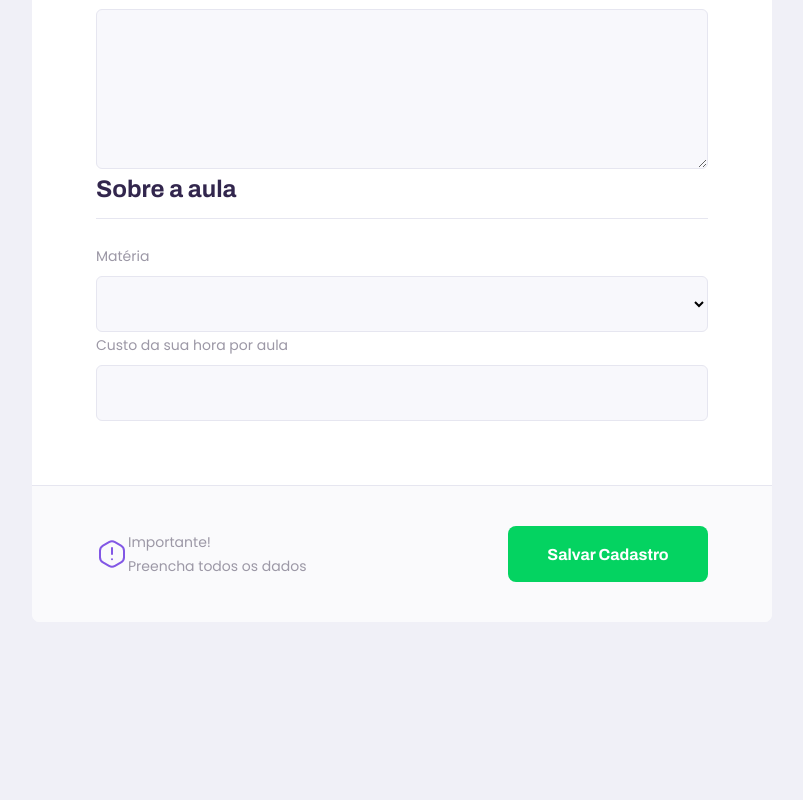
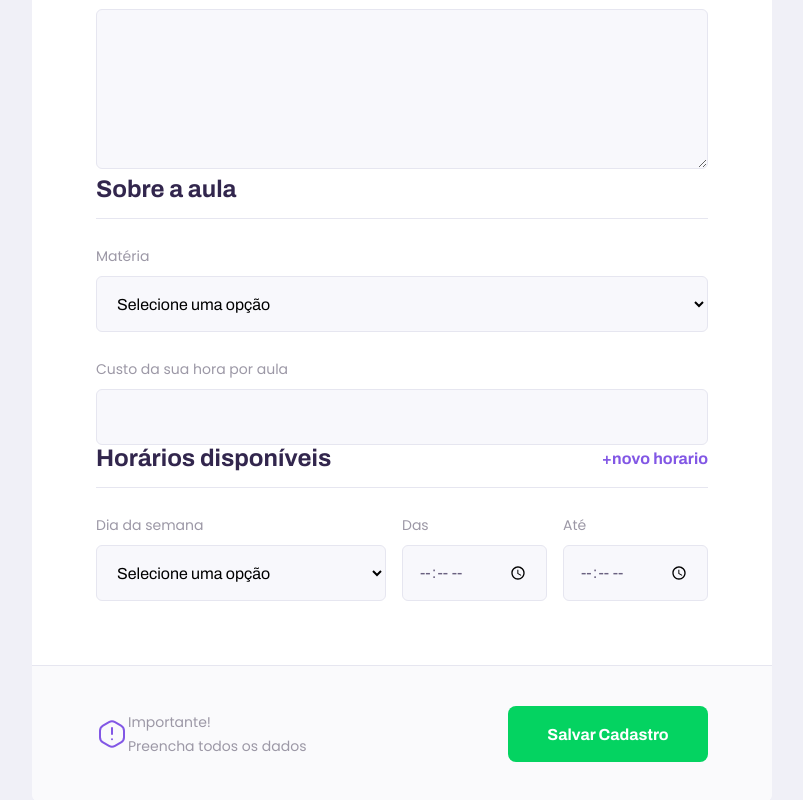
Before and after one commit to VictorDegaspari/NLW, a React (Create React App) app: page /give-classes in a window 1280 px wide. Shown: the part 782-1582 px from the top of the page, without its empty margins (238-1041 px from the left). Before the commit the page ends 1404 px from the top, so only its background shows below. Built offline with nearby package versions, Linux system fonts and the light colour scheme.

Commit message:
Aplicando setState para os horários

```diff
--- a/src/components/Select/index.tsx
+++ b/src/components/Select/index.tsx
@@ -5,14 +5,23 @@
 interface SelectProps extends SelectHTMLAttributes<HTMLSelectElement>{
 name: string;
 label: string;
+options: Array<{
+    value:string;
+    label:string;
+}>;
 }
 
 
-const Select: React.FC <SelectProps> = ({ label, name, ...rest  }) =>{
+const Select: React.FC <SelectProps> = ({ label, name, options, ...rest  }) =>{
     return (
     <div className= "select-block">
         <label htmlFor={name}>{label}</label>
-         <select  id= {name} {...rest} />
+         <select defaultValue="" id= {name} {...rest}>
+             <option value="" disabled hidden>Selecione uma opção</option>
+             {options.map(option => {
+                 return <option key={option.value} value={option.value}>{option.label}</option>
+             })}
+         </select>
     </div>
     );
 
--- a/src/pages/TeacherForm/index.tsx
+++ b/src/pages/TeacherForm/index.tsx
@@ -1,4 +1,4 @@
-import React from 'react';
+import React, {useState} from 'react';
 import PageHeader from '../../components/PageHeader'
 import './styles.css';
 import Input from '../../components/Input';
@@ -10,6 +10,19 @@
 
 function TeacherForm() {
 
+    const [scheduleItems, setScheduleItems] = useState([
+
+        { week_day: 0, from: '', to: '' },
+
+    ]);
+
+    function addNewScheduleItem() {
+        setScheduleItems([
+        ...scheduleItems,
+            { week_day: 0, from:'', to: ''}
+        ]);
+    }
+
     return (
         <div id="page-teacher-form" className="container">
             <PageHeader
@@ -20,23 +33,70 @@
             <main>
                 <fieldset>
                     <legend>Seus Dados</legend>
-                    <Input name="name" label="Nome Completo"/>
-                    <Input name="avatar" label="Avatar"/>
-                    <Input name="whatsapp" label="WhatsApp"/>
-                    <Textarea name="bio" label="Biografia"/>
+                    <Input name="name" label="Nome Completo" />
+                    <Input name="avatar" label="Avatar" />
+                    <Input name="whatsapp" label="WhatsApp" />
+                    <Textarea name="bio" label="Biografia" />
 
                 </fieldset>
 
                 <fieldset>
                     <legend>Sobre a aula</legend>
-                    <Select name="subject" label="Matéria"/>
-                    <Input name="cost" label="Custo da sua hora por aula"/>
+                    <Select
+                        name="subject"
+                        label="Matéria"
+                        options={[
+                            { value: 'Artes', label: 'Artes' },
+                            { value: 'Biologia', label: 'Biologia' },
+                            { value: 'Ciências', label: 'Ciências' },
+                            { value: 'Educação Física', label: 'Educação Física' },
+                            { value: 'Física', label: 'Física' },
+                            { value: 'Matemática', label: 'Matemática' },
+                            { value: 'Português', label: 'Português' },
+                            { value: 'Química', label: 'Química' },
+
+                        ]}
+                    />
+
+                    <Input name="cost" label="Custo da sua hora por aula" />
+                </fieldset>
+                <fieldset>
+                    <legend>
+
+                        Horários disponíveis
+                        <button type="button" onClick = {addNewScheduleItem}>
+                             +novo horario
+                        </button>
+
+                    </legend>
+                    {scheduleItems.map(scheduleItem => {
+                        return (
+                            <div key={scheduleItem.week_day} className="schedule-item">
+                            <Select
+                                name="week_day"
+                                label="Dia da semana"
+                                options={[
+                                    { value: '0', label: 'Domingo' },
+                                    { value: '1', label: 'Segunda-feira' },
+                                    { value: '2', label: 'Terça-feira' },
+                                    { value: '3', label: 'Quarta-feira' },
+                                    { value: '4', label: 'Quinta-feira' },
+                                    { value: '5', label: 'Sexta-feira' },
+                                    { value: '6', label: 'Sábado' },
+
+                                ]}
+                            />
+                            <Input name="from" label="Das" type="time"/>
+                            <Input name="to" label="Até" type="time"/>
+                            </div>
+                        );
+                    })}
 
                 </fieldset>
                 <footer>
                     <p>
-                    <img src={warningIcon} alt="Aviso Importante"/>
-                    Importante! <br/>
+                        <img src={warningIcon} alt="Aviso Importante" />
+                    Importante! <br />
                     Preencha todos os dados
                 </p>
                     <button type="button">
--- a/src/pages/TeacherForm/styles.css
+++ b/src/pages/TeacherForm/styles.css
@@ -33,8 +33,21 @@
     padding-bottom: 1.6rem;
     border-bottom: 1px solid var(--color-line-in-white);
 }
+#page-teacher-form main fieldset legend button{
+    background: none;
+    border: 0;
+    color: var(--color-primary);
+    font: 700 1.6rem Archivo;
+    cursor: pointer;
+    transition: color 0.2s
+}
 
-#page-teacher-form main fieldset .input-block + .textarea-block{
+#page-teacher-form main fieldset legend button:hover{
+    color: var(--color-primary-dark);
+}
+
+#page-teacher-form main fieldset .input-block + .textarea-block,
+#page-teacher-form main fieldset .select-block + .input-block{
     margin-top:2.4rem;
 }
 #page-teacher-form main label{
@@ -93,6 +106,15 @@
         padding: 0 6.4rem;
     }
 
+    #page-teacher-form main .schedule-item{
+        display: grid;
+        grid-template-columns: 2fr 1fr 1fr;
+        column-gap: 1.6rem;
+    }
+    #page-teacher-form main .schedule-item .input-block{
+        margin-top: 0 !important;
+    }
+
     #page-teacher-form main footer{
         padding: 4.0rem 6.4rem;
         display: flex;
--- a/src/pages/TeacherList/index.tsx
+++ b/src/pages/TeacherList/index.tsx
@@ -3,14 +3,42 @@
 import  './styles.css'
 import TeacherItem from '../../components/TeacherItem';
 import Input from '../../components/Input';
+import Select from '../../components/Select';
 
 function TeacherList() {
     return (
        <div id="page-teacher-list" className="container">
            <PageHeader title= "Estes são os Proffys disponíveis.">
                <form id="search-teachers">
-                   <Input name="subject" label="Matéria" />
-                   <Input name="week_day" label="Dia da semana" />
+               <Select
+                    name="subject"
+                    label="Matéria"
+                    options= {[
+                        { value: 'Artes', label:'Artes' } ,
+                        { value: 'Biologia', label:'Biologia' } ,
+                        { value: 'Ciências', label:'Ciências' } ,
+                        { value: 'Educação Física', label:'Educação Física' } ,
+                        { value: 'Física', label:'Física' } ,
+                        { value: 'Matemática', label:'Matemática' } ,
+                        { value: 'Português', label:'Português' } ,
+                        { value: 'Química', label:'Química' } ,
+
+                    ]}
+                    />
+                     <Select
+                    name="week_day"
+                    label="Dia da semana"
+                    options= {[
+                        { value: '0', label:'Domingo' } ,
+                        { value: '1', label:'Segunda-feira' } ,
+                        { value: '2', label:'Terça-feira' } ,
+                        { value: '3', label:'Quarta-feira' } ,
+                        { value: '4', label:'Quinta-feira' } ,
+                        { value: '5', label:'Sexta-feira' } ,
+                        { value: '6', label:'Sábado' } ,
+
+                    ]}
+                    />
                    <Input type="time" name="time" label="Hora" />
 
                </form>
--- a/src/pages/TeacherList/styles.css
+++ b/src/pages/TeacherList/styles.css
@@ -31,7 +31,8 @@
         position: absolute;
         bottom: -28px;
     }
-    #search-teachers .input-block + .input-block{
+    #search-teachers .input-block + .input-block,
+    #search-teachers .select-block + .select-block{
         margin-top: 0;
     }
 
```
Lines whose indentation alone changed are shown as unchanged.
